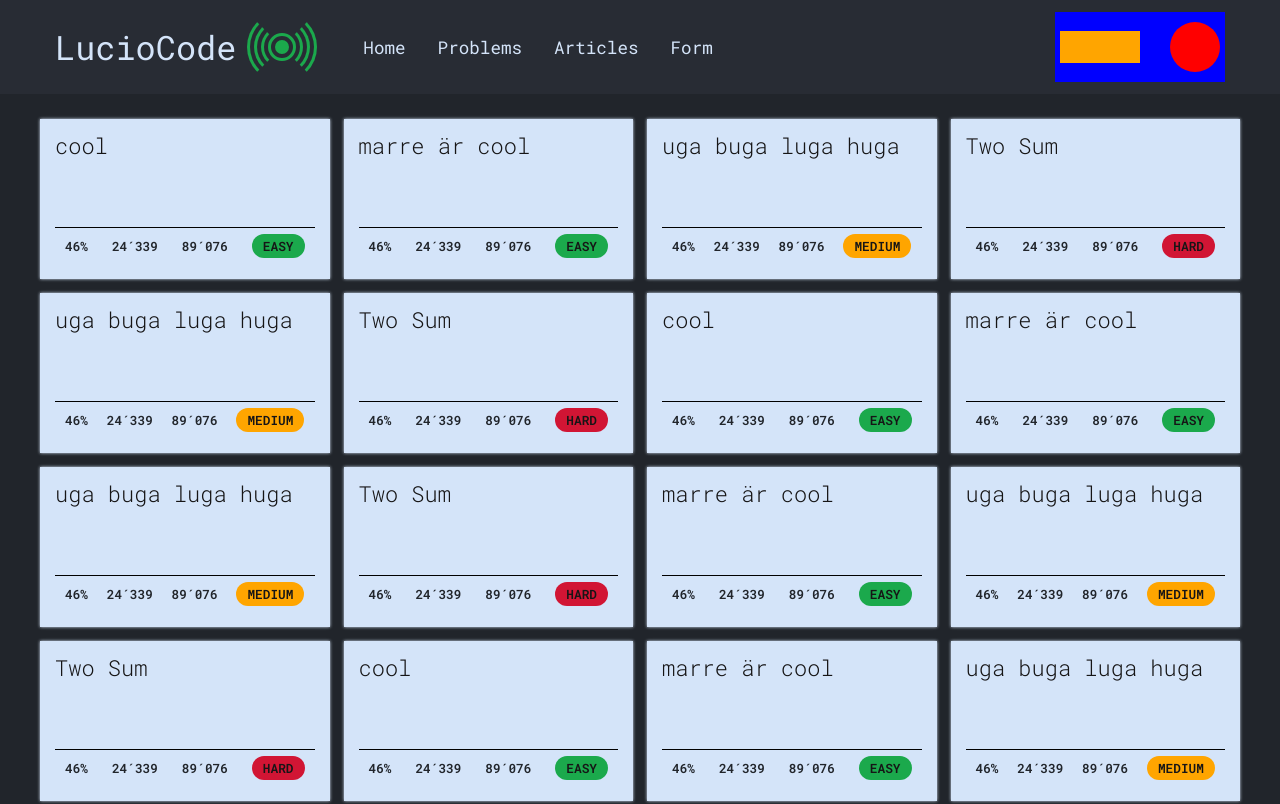
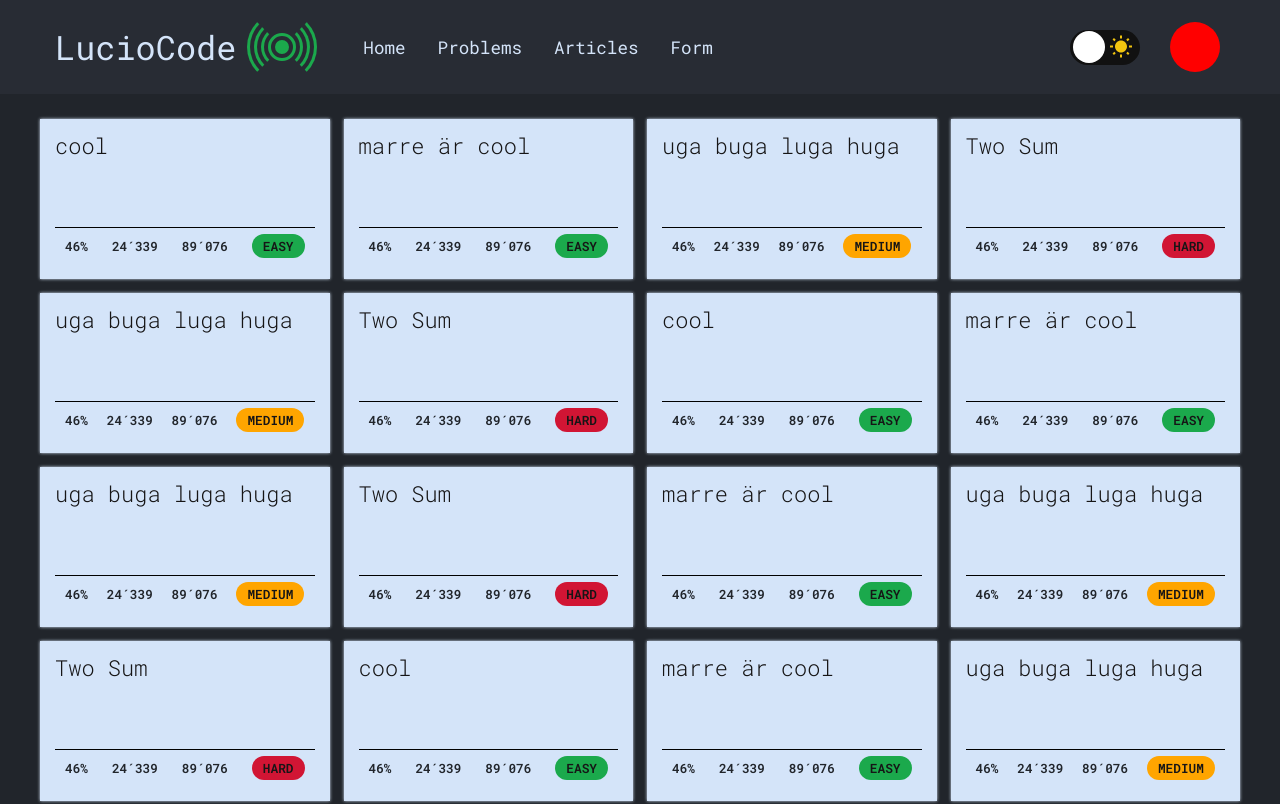
Before and after one commit to imMatheus/lucio, a React (Create React App) app: page /problems in a window 1280 px wide. Shown: the top 804 px of the page. Built offline with nearby package versions, Linux system fonts and the light colour scheme.

Commit message:
added color them toogler

```diff
--- a/src/App.js
+++ b/src/App.js
@@ -1,3 +1,4 @@
+import { useState } from 'react'
 import { BrowserRouter as Router, Switch, Route } from 'react-router-dom'
 import Form from './components/Form'
 import HomePage from './components/HomePage'
@@ -8,11 +9,14 @@ import Navbar from './components/navbar/Navbar'
 import { problems } from './problems/problems'
 function App() {
     console.log(problems)
+
+    const [isDarkMode, setIsDarkMode] = useState(true)
+
     return (
-        <div className='App'>
+        <div className={isDarkMode ? 'App dark' : 'App light'}>
             {/* Lucio to the moon 🚀🌙 */}
             <Router>
-                <Navbar />
+                <Navbar isDarkMode={isDarkMode} setIsDarkMode={setIsDarkMode} />
                 <Switch>
                     <Route exact path='/'>
                         <HomePage />
--- a/src/components/form/question.scss
+++ b/src/components/form/question.scss
@@ -70,7 +70,7 @@
 
     .header {
         padding: 7px 0;
-        border-bottom: solid 1px #ffffff70;
+        border-bottom: solid 1px var(--paraghrap-color);
         .title {
             font-weight: var(--bold);
             font-size: var(--header-fontsize);
--- a/src/components/navbar/Navbar.jsx
+++ b/src/components/navbar/Navbar.jsx
@@ -1,6 +1,11 @@
 import { Link } from 'react-router-dom'
 import LogoIcon from '../LogoIcon'
-const Navbar = () => {
+import NightsStayIcon from '@material-ui/icons/NightsStay'
+import WbSunnyIcon from '@material-ui/icons/WbSunny'
+const Navbar = ({ isDarkMode, setIsDarkMode }) => {
+    const toogleThemeHandler = () => {
+        setIsDarkMode(!isDarkMode)
+    }
     return (
         <div className='navbar'>
             <Link exact to='/'>
@@ -27,7 +32,13 @@ const Navbar = () => {
                 </Link>
             </div>
             <div className='navbar-right'>
-                <div className='dark-theme-toogler'></div>
+                <div
+                    className={isDarkMode ? 'dark-theme-toogler dark' : 'dark-theme-toogler light'}
+                    onClick={toogleThemeHandler}
+                >
+                    <NightsStayIcon /> <WbSunnyIcon />
+                    <div className='theme-btn'></div>
+                </div>
                 <div className='account'></div>
             </div>
         </div>
--- a/src/components/navbar/navbar.scss
+++ b/src/components/navbar/navbar.scss
@@ -52,16 +52,44 @@
     &-right {
         margin-left: auto;
         padding: 0 5px;
-        background: blue;
         display: flex;
         justify-content: space-evenly;
         align-items: center;
 
         & .dark-theme-toogler {
-            width: 80px;
-            height: 32px;
+            cursor: pointer;
+            width: 70px;
+            height: 35px;
+            padding: 3px;
+            border-radius: 30px;
             margin-right: 30px;
-            background: orange;
+            overflow: hidden;
+            background: #111;
+            position: relative;
+            display: flex;
+            align-items: center;
+            justify-content: space-between;
+            z-index: 1;
+            & svg {
+                width: 50%;
+                color: #f1c40f;
+            }
+
+            & .theme-btn {
+                position: absolute;
+                z-index: 4;
+                width: 46%;
+                height: 92%;
+                border-radius: 50%;
+                background: white;
+                transition: transform 400ms;
+            }
+
+            &.light {
+                & .theme-btn {
+                    transform: translateX(100%);
+                }
+            }
         }
 
         & .account {
--- a/src/global.css
+++ b/src/global.css
@@ -24,37 +24,50 @@
   }
 }
 
-body {
+body .App {
+  --paraghrap-fontfamily: "Open Sans", Arial, Helvetica, sans-serif;
+  --varible-fontfamily: "Roboto Slab", serif;
   --color-success: #1ba94c;
   --color-fail: #d11534;
+  --bold-fontsize: 1.02rem;
+  --mini-fontsize: 0.72rem;
+  --header-fontsize: 1.5rem;
+  --transition-speed: 200ms;
+  --font-family: "Roboto Mono", monospace;
+  --bold: 600;
+  --paraghrap-fontsize: 0.8rem;
+  --variable-fontsize: 0.91rem;
+  --inputs-fontsize: 0.85rem;
+  width: 100%;
+  min-height: 100vh;
+  display: flex;
+  flex-flow: column;
+}
+body .App.dark {
   --main-bg: #282c34;
   --resize-bg: rgb(22, 21, 22);
   --dots-color: rgb(255, 255, 255);
   --bg: #21252b;
   --text-color: white;
   --hover-color: rgb(207, 207, 207);
-  --bold-fontsize: 1.02rem;
   --bold-color: #d4e4f9;
-  --mini-fontsize: 0.72rem;
-  --header-fontsize: 1.5rem;
-  --transition-speed: 200ms;
-  --bold: 600;
-  --font-family: "Roboto Mono", monospace;
-  --paraghrap-fontsize: 0.8rem;
   --paraghrap-color: #8a9bba;
-  --paraghrap-fontfamily: "Open Sans", Arial, Helvetica, sans-serif;
-  --varible-fontfamily: "Roboto Slab", serif;
-  --variable-fontsize: 0.91rem;
-  --inputs-fontsize: 0.85rem;
   --inputs-color: #d4e4f9;
   --inputs-bg: #141618;
   --files-bg: #21252b;
 }
-body .App {
-  width: 100%;
-  min-height: 100vh;
-  display: flex;
-  flex-flow: column;
+body .App.light {
+  --main-bg: #e7f1f1;
+  --resize-bg: #dfe2e2;
+  --dots-color: #d3d4d4;
+  --bg: #ffffff;
+  --text-color: #414c52;
+  --hover-color: #596266;
+  --bold-color: #0e141e;
+  --paraghrap-color: #576871;
+  --inputs-color: #040a1d;
+  --inputs-bg: #e8eaea;
+  --files-bg: #e7eeef;
 }
 body .App .flex-1-1-auto {
   flex: 1 1 auto;
@@ -181,15 +194,15 @@ body .App .homepage .herobanner {
   color: transparent;
   -webkit-font-smoothing: antialiased;
   -webkit-text-stroke: 1px var(--color-success);
-  text-shadow: 0px 0px 0px #0905e0, 3px -2px 0px #0d05db, 6px -4px 0px #1106d6, 9px -6px 0px #1406d2, 12px -8px 0px #1806cd, 15px -10px 0px #1c07c8, 18px -12px 0px #2007c3, 21px -14px 0px #2407be, 24px -16px 0px #2708ba, 27px -18px 0px #2b08b5, 30px -20px 0px #2f09b0, 33px -22px 0px #3309ab, 36px -24px 0px #3709a6, 39px -26px 0px #3a0aa2, 42px -28px 0px #3e0a9d, 45px -30px 0px #420a98, 48px -32px 0px #460b93, 51px -34px 0px #4a0b8e, 54px -36px 0px #4d0b8a, 57px -38px 0px #510c85, 60px -40px 0px #550c80;
+  text-shadow: 0px 0px 0px #0905e0, 1px -1px 0px #0b05de, 2px -2px 0px #0c05dc, 3px -3px 0px #0e05da, 4px -4px 0px #0f06d8, 5px -5px 0px #1106d6, 6px -6px 0px #1206d4, 7px -7px 0px #1406d3, 8px -8px 0px #1506d1, 9px -9px 0px #1706cf, 10px -10px 0px #1806cd, 11px -11px 0px #1a07cb, 12px -12px 0px #1b07c9, 13px -13px 0px #1d07c7, 14px -14px 0px #1e07c5, 15px -15px 0px #2007c3, 16px -16px 0px #2107c1, 17px -17px 0px #2307bf, 18px -18px 0px #2408bd, 19px -19px 0px #2608bc, 20px -20px 0px #2708ba, 21px -21px 0px #2908b8, 22px -22px 0px #2a08b6, 23px -23px 0px #2c08b4, 24px -24px 0px #2d08b2, 25px -25px 0px #2f09b0, 26px -26px 0px #3109ae, 27px -27px 0px #3209ac, 28px -28px 0px #3409aa, 29px -29px 0px #3509a8, 30px -30px 0px #3709a6, 31px -31px 0px #3809a4, 32px -32px 0px #3a09a3, 33px -33px 0px #3b0aa1, 34px -34px 0px #3d0a9f, 35px -35px 0px #3e0a9d, 36px -36px 0px #400a9b, 37px -37px 0px #410a99, 38px -38px 0px #430a97, 39px -39px 0px #440a95, 40px -40px 0px #460b93, 41px -41px 0px #470b91, 42px -42px 0px #490b8f, 43px -43px 0px #4a0b8d, 44px -44px 0px #4c0b8c, 45px -45px 0px #4d0b8a, 46px -46px 0px #4f0b88, 47px -47px 0px #500c86, 48px -48px 0px #520c84, 49px -49px 0px #530c82, 50px -50px 0px #550c80;
   animation: text-shadow-ani 2000ms 1;
 }
 @keyframes text-shadow-ani {
   0% {
-    text-shadow: 0 0 0px #0d05db, 0 0 0px #1106d6, 0 0 0px #1406d2, 0 0 0px #1806cd, 0 0 0px #1c07c8, 0 0 0px #2007c3, 0 0 0px #2407be, 0 0 0px #2708ba, 0 0 0px #2b08b5, 0 0 0px #2f09b0, 0 0 0px #3309ab, 0 0 0px #3709a6, 0 0 0px #3a0aa2, 0 0 0px #3e0a9d, 0 0 0px #420a98, 0 0 0px #460b93, 0 0 0px #4a0b8e, 0 0 0px #4d0b8a, 0 0 0px #510c85, 0 0 0px #550c80;
+    text-shadow: 0 0 0px #0b05de, 0 0 0px #0c05dc, 0 0 0px #0e05da, 0 0 0px #0f06d8, 0 0 0px #1106d6, 0 0 0px #1206d4, 0 0 0px #1406d3, 0 0 0px #1506d1, 0 0 0px #1706cf, 0 0 0px #1806cd, 0 0 0px #1a07cb, 0 0 0px #1b07c9, 0 0 0px #1d07c7, 0 0 0px #1e07c5, 0 0 0px #2007c3, 0 0 0px #2107c1, 0 0 0px #2307bf, 0 0 0px #2408bd, 0 0 0px #2608bc, 0 0 0px #2708ba, 0 0 0px #2908b8, 0 0 0px #2a08b6, 0 0 0px #2c08b4, 0 0 0px #2d08b2, 0 0 0px #2f09b0, 0 0 0px #3109ae, 0 0 0px #3209ac, 0 0 0px #3409aa, 0 0 0px #3509a8, 0 0 0px #3709a6, 0 0 0px #3809a4, 0 0 0px #3a09a3, 0 0 0px #3b0aa1, 0 0 0px #3d0a9f, 0 0 0px #3e0a9d, 0 0 0px #400a9b, 0 0 0px #410a99, 0 0 0px #430a97, 0 0 0px #440a95, 0 0 0px #460b93, 0 0 0px #470b91, 0 0 0px #490b8f, 0 0 0px #4a0b8d, 0 0 0px #4c0b8c, 0 0 0px #4d0b8a, 0 0 0px #4f0b88, 0 0 0px #500c86, 0 0 0px #520c84, 0 0 0px #530c82, 0 0 0px #550c80;
   }
   100% {
-    text-shadow: 3px -2px 0px #0d05db, 6px -4px 0px #1106d6, 9px -6px 0px #1406d2, 12px -8px 0px #1806cd, 15px -10px 0px #1c07c8, 18px -12px 0px #2007c3, 21px -14px 0px #2407be, 24px -16px 0px #2708ba, 27px -18px 0px #2b08b5, 30px -20px 0px #2f09b0, 33px -22px 0px #3309ab, 36px -24px 0px #3709a6, 39px -26px 0px #3a0aa2, 42px -28px 0px #3e0a9d, 45px -30px 0px #420a98, 48px -32px 0px #460b93, 51px -34px 0px #4a0b8e, 54px -36px 0px #4d0b8a, 57px -38px 0px #510c85, 60px -40px 0px #550c80;
+    text-shadow: 1px -1px 0px #0b05de, 2px -2px 0px #0c05dc, 3px -3px 0px #0e05da, 4px -4px 0px #0f06d8, 5px -5px 0px #1106d6, 6px -6px 0px #1206d4, 7px -7px 0px #1406d3, 8px -8px 0px #1506d1, 9px -9px 0px #1706cf, 10px -10px 0px #1806cd, 11px -11px 0px #1a07cb, 12px -12px 0px #1b07c9, 13px -13px 0px #1d07c7, 14px -14px 0px #1e07c5, 15px -15px 0px #2007c3, 16px -16px 0px #2107c1, 17px -17px 0px #2307bf, 18px -18px 0px #2408bd, 19px -19px 0px #2608bc, 20px -20px 0px #2708ba, 21px -21px 0px #2908b8, 22px -22px 0px #2a08b6, 23px -23px 0px #2c08b4, 24px -24px 0px #2d08b2, 25px -25px 0px #2f09b0, 26px -26px 0px #3109ae, 27px -27px 0px #3209ac, 28px -28px 0px #3409aa, 29px -29px 0px #3509a8, 30px -30px 0px #3709a6, 31px -31px 0px #3809a4, 32px -32px 0px #3a09a3, 33px -33px 0px #3b0aa1, 34px -34px 0px #3d0a9f, 35px -35px 0px #3e0a9d, 36px -36px 0px #400a9b, 37px -37px 0px #410a99, 38px -38px 0px #430a97, 39px -39px 0px #440a95, 40px -40px 0px #460b93, 41px -41px 0px #470b91, 42px -42px 0px #490b8f, 43px -43px 0px #4a0b8d, 44px -44px 0px #4c0b8c, 45px -45px 0px #4d0b8a, 46px -46px 0px #4f0b88, 47px -47px 0px #500c86, 48px -48px 0px #520c84, 49px -49px 0px #530c82, 50px -50px 0px #550c80;
   }
 }
 body .App .form {
@@ -207,28 +220,6 @@ body .App .form .editorial {
   display: grid;
   grid-template-columns: 100%;
   grid-template-rows: 1fr auto auto;
-  --main-bg: #282c34;
-  --resize-bg: rgb(22, 21, 22);
-  --dots-color: rgb(255, 255, 255);
-  --bg: #21252b;
-  --text-color: white;
-  --hover-color: rgb(207, 207, 207);
-  --bold-fontsize: 1.02rem;
-  --bold-color: #d4e4f9;
-  --mini-fontsize: 0.72rem;
-  --header-fontsize: 1.5rem;
-  --transition-speed: 200ms;
-  --bold: 600;
-  --font-family: "Roboto Mono", monospace;
-  --paraghrap-fontsize: 0.8rem;
-  --paraghrap-color: #8a9bba;
-  --paraghrap-fontfamily: "Open Sans", Arial, Helvetica, sans-serif;
-  --varible-fontfamily: "Roboto Slab", serif;
-  --variable-fontsize: 0.91rem;
-  --inputs-fontsize: 0.9rem;
-  --inputs-color: #d4e4f9;
-  --inputs-bg: #141618;
-  --files-bg: #21252b;
 }
 body .App .form .editorial .editor {
   width: 100%;
@@ -461,7 +452,7 @@ body .App .form .question .content .content-subpart .inputs div {
 }
 body .App .form .question .header {
   padding: 7px 0;
-  border-bottom: solid 1px #ffffff70;
+  border-bottom: solid 1px var(--paraghrap-color);
 }
 body .App .form .question .header .title {
   font-weight: var(--bold);
@@ -735,16 +726,40 @@ body .App .navbar-content a:hover, body .App .navbar-content a:focus {
 body .App .navbar-right {
   margin-left: auto;
   padding: 0 5px;
-  background: blue;
   display: flex;
   justify-content: space-evenly;
   align-items: center;
 }
 body .App .navbar-right .dark-theme-toogler {
-  width: 80px;
-  height: 32px;
+  cursor: pointer;
+  width: 70px;
+  height: 35px;
+  padding: 3px;
+  border-radius: 30px;
   margin-right: 30px;
-  background: orange;
+  overflow: hidden;
+  background: #111;
+  position: relative;
+  display: flex;
+  align-items: center;
+  justify-content: space-between;
+  z-index: 1;
+}
+body .App .navbar-right .dark-theme-toogler svg {
+  width: 50%;
+  color: #f1c40f;
+}
+body .App .navbar-right .dark-theme-toogler .theme-btn {
+  position: absolute;
+  z-index: 4;
+  width: 46%;
+  height: 92%;
+  border-radius: 50%;
+  background: white;
+  transition: transform 400ms;
+}
+body .App .navbar-right .dark-theme-toogler.light .theme-btn {
+  transform: translateX(100%);
 }
 body .App .navbar-right .account {
   width: 50px;
```
Also changed, not shown: src/components/form/monako.scss (+0 -23 lines), src/components/homepage.scss (+11 -6 lines), src/global.scss (+40 -25 lines), 1 other file (tests, documents, lock files or other folders).
